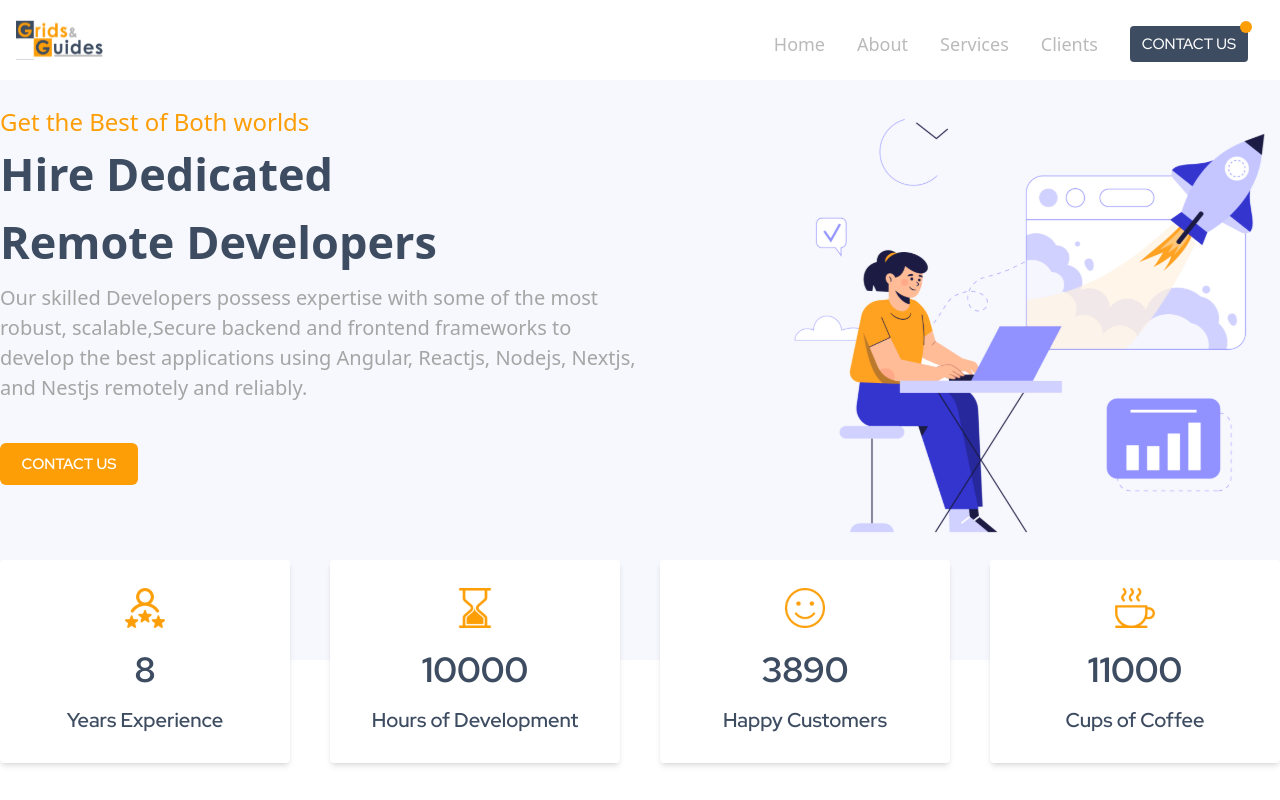
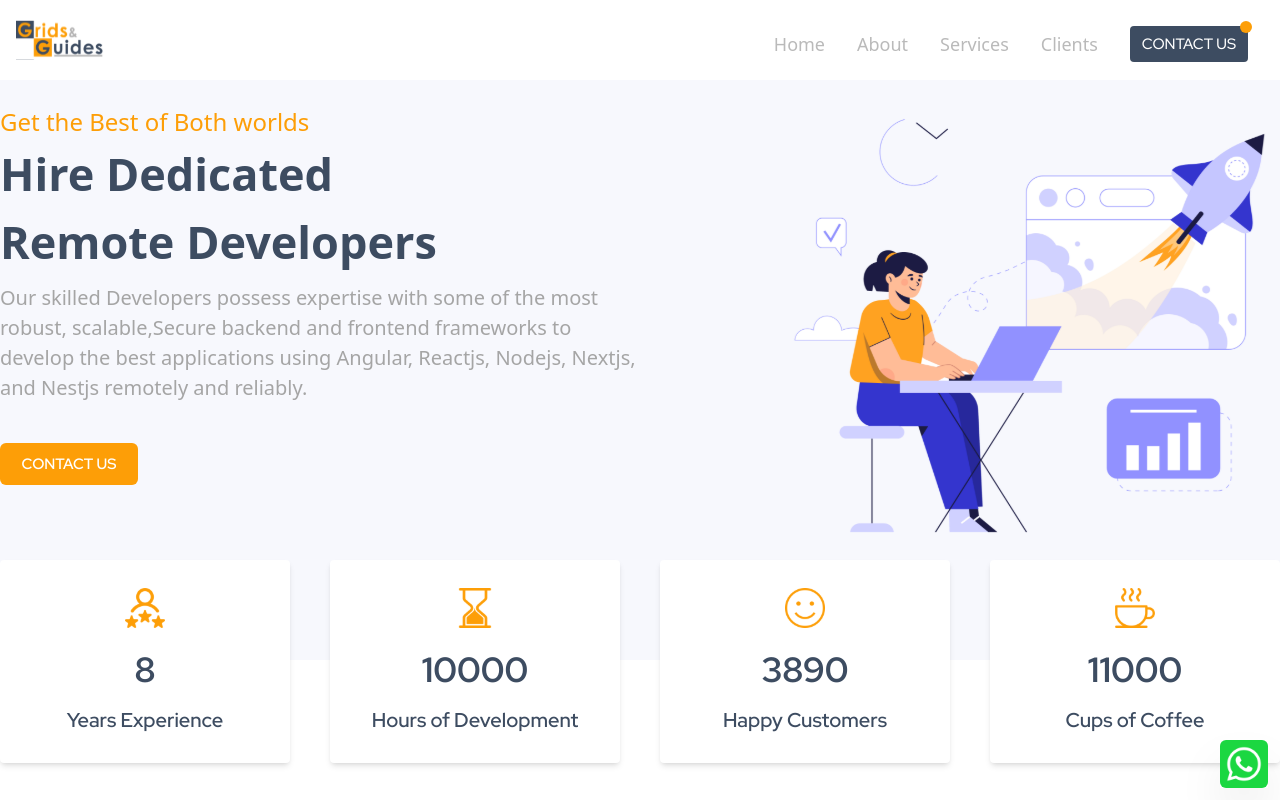
Before and after one commit to Rajavasanthan/gng-seo-landingpage, a Next.js app: page /hire-contract-developers in a window 1280 px wide. Shown: the top 800 px of the page. Built offline with nearby package versions, Linux system fonts and the light colour scheme.

Commit message:
whatsapp widget added

```diff
--- /dev/null
+++ b/components/WhatsAppWidget.js
@@ -0,0 +1,11 @@
+import React from 'react'
+
+const WhatsAppWidget = ({ className }) => {
+    return (
+        <a href='https://api.whatsapp.com/send/?phone=919884327203&text=hi' target="_blank" className={`${className} w-12 h-12 shadow-2xl cursor-pointer z-50`}>
+            <img src="/assets/whatsapp.png" alt="whatsapp logo" className='rounded-md' />
+        </a>
+    )
+}
+
+export default WhatsAppWidget
--- a/pages/hire-contract-developers.js
+++ b/pages/hire-contract-developers.js
@@ -1,4 +1,4 @@
-import { useEffect, useState } from 'react'
+import { Fragment, useEffect, useState } from 'react'
 import Faq from '../components/Faq'
 import Footer from '../components/Footer'
 import FreeQuote from '../components/FreeQuote'
@@ -10,6 +10,7 @@ import HeroSectionThree from '../components/HeroSectionThree'
 import HeroSectionTwo from '../components/HeroSectionTwo'
 import Navbar from '../components/Navbar'
 import ScrollToTop from '../components/ScrollToTop'
+import WhatsAppWidget from '../components/WhatsAppWidget'
 
 export default function Home() {
     const [showScrollToTopBtn, setshowScrollToTopBtn] = useState(false)
@@ -27,7 +28,13 @@ export default function Home() {
     return (
         <div className='relative'>
             {showScrollToTopBtn &&
-                <ScrollToTop className={"fixed bottom-3 right-3"} />
+                <Fragment>
+                    <WhatsAppWidget className={"fixed bottom-[82px] right-3"} />
+                    <ScrollToTop className={"fixed bottom-3 right-3"} />
+                </Fragment>
+            }
+            {!showScrollToTopBtn &&
+                <WhatsAppWidget className={"fixed bottom-3 right-3"} />
             }
             <Navbar />
             <HeroSectionOne />
```
Also changed, not shown: hire-contract-developers/404.html (+2 -2 lines), hire-contract-developers/hire-contract-developers.html (+1 -1 lines), hire-contract-developers/index.html (+1 -1 lines), hire-contract-developers/assets/whatsapp.png (added), public/assets/whatsapp.png (added).
